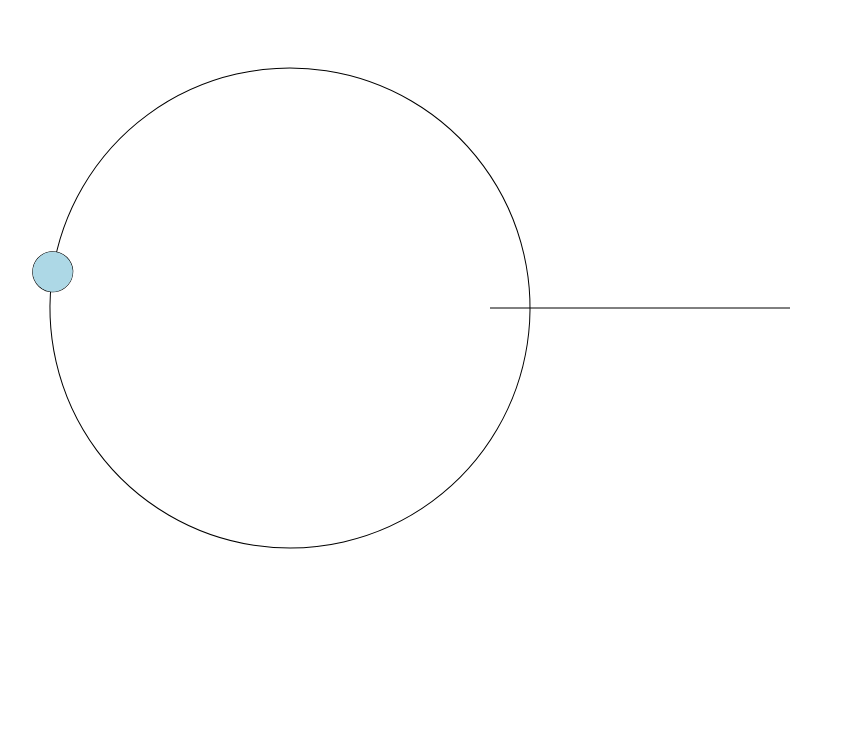
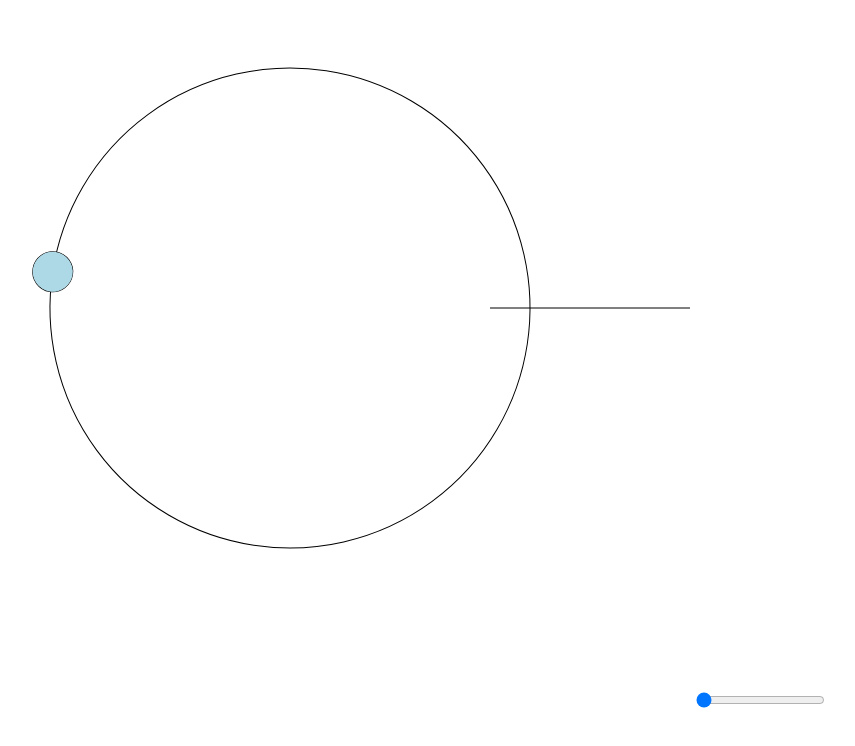
Before and after one commit to donkeypagoda/moveTest, a website: page index.html in a window 1280 px wide. Shown: the whole page, without its empty margins (18-873 px from the left). Drawn offline with Linux system fonts and the light colour scheme.

Commit message:
trying to work in a speed change

```diff
--- a/index.html
+++ b/index.html
@@ -7,6 +7,7 @@
     <script defer type="text/javascript" src="main.js"></script>
   </head>
   <body onload="init()">
-    <canvas id="testCanvas" width="1000" height="1000"></canvas>
+    <canvas id="testCanvas" width="700" height="700"></canvas>
+    <input id="rotationSpeed" type="range" value="1" min="1" max="50">
   </body>
 </html>
```
